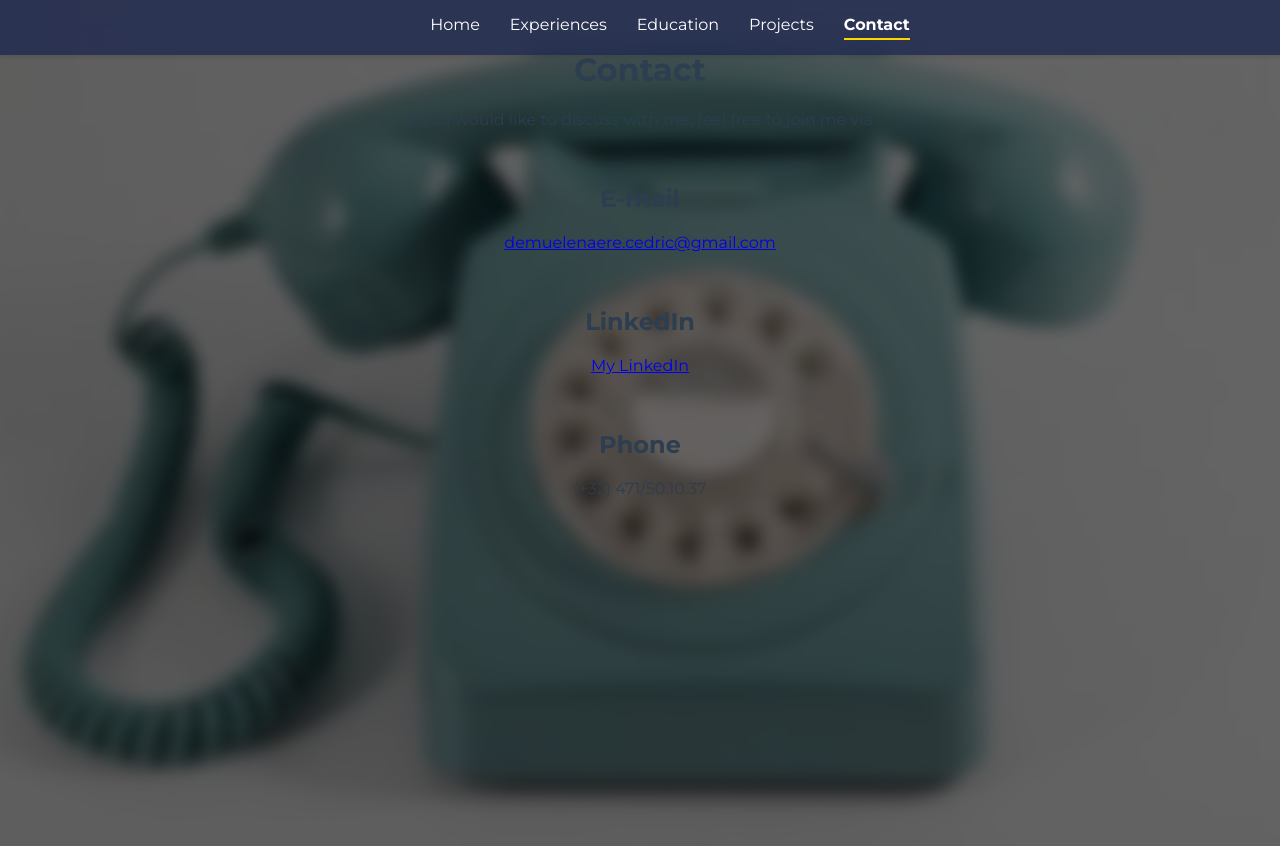
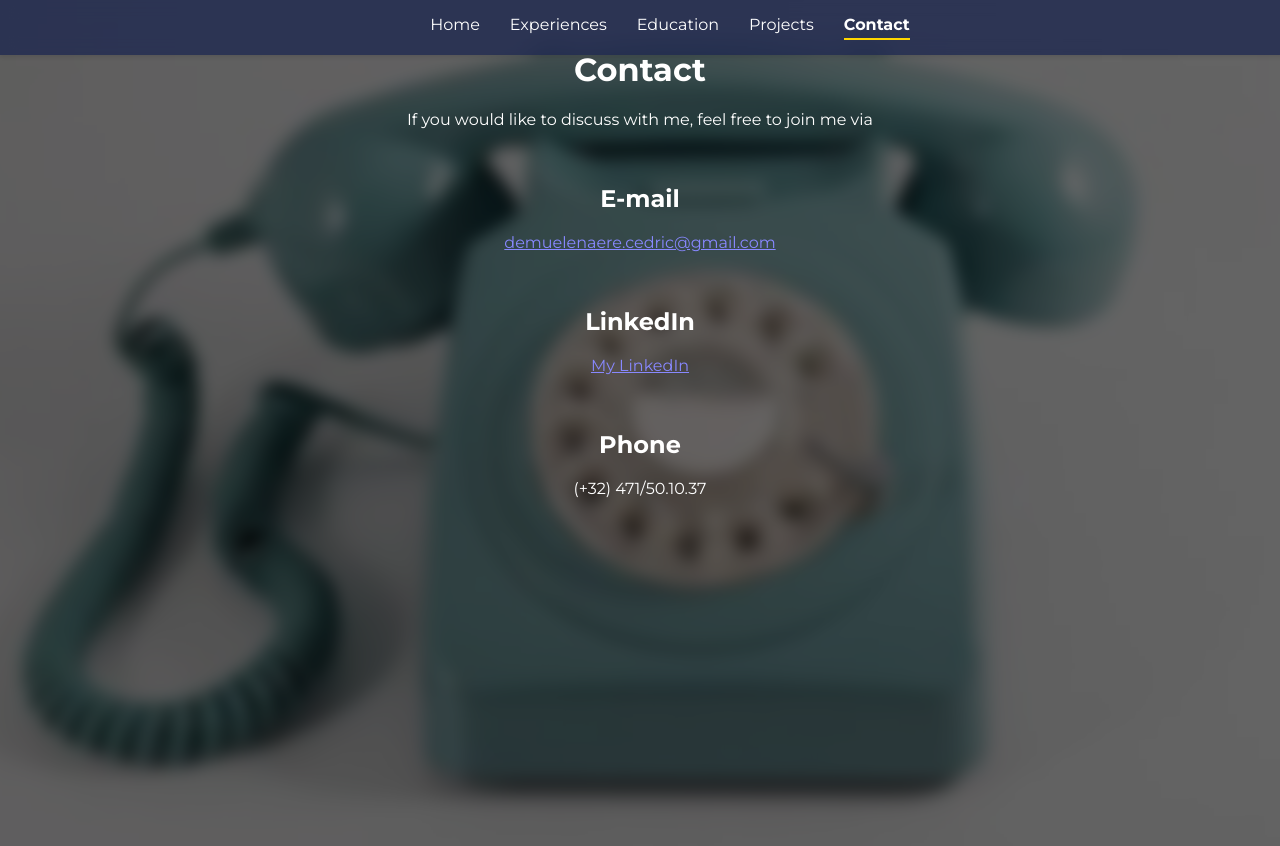
Before and after one commit to cedric-dem/my-portfolio, a Vue app: page /contact in a window 1280 px wide. Shown: the top 846 px of the page. Built offline with nearby package versions, Linux system fonts and the light colour scheme.

Commit message:
improve readability of contact  page

```diff
--- a/src/views/ContactPage.vue
+++ b/src/views/ContactPage.vue
@@ -24,5 +24,19 @@ import ParallaxBackground from "@/components/ParallaxBackground.vue";
 </template>
 
 <style scoped>
-
+.contact h1{
+  color: #fff;
+}
+.contact h2{
+  color: #fff;
+}
+.contact p{
+  color: #fff;
+}
+.email-link {
+  color: #8888ff;
+}
+.linkedin-link {
+  color: #8888ff;
+}
 </style>
```
